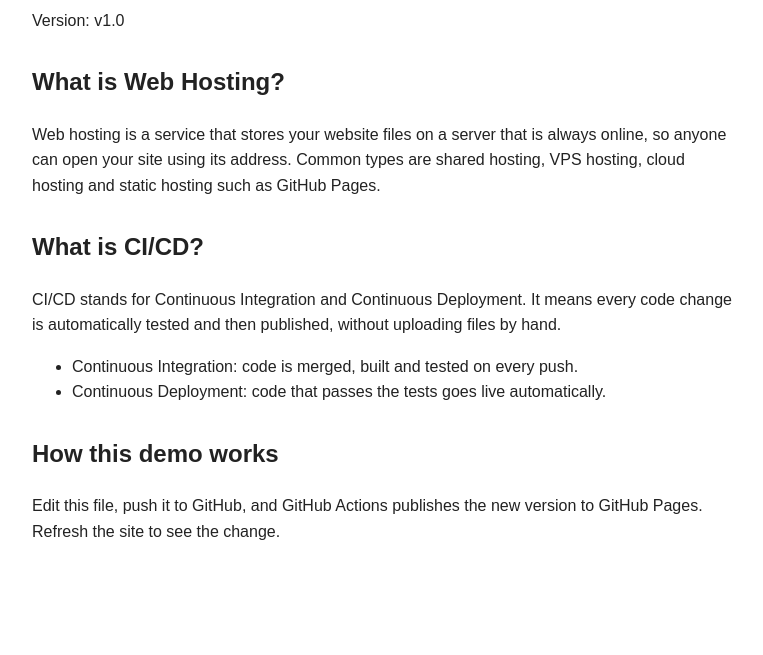
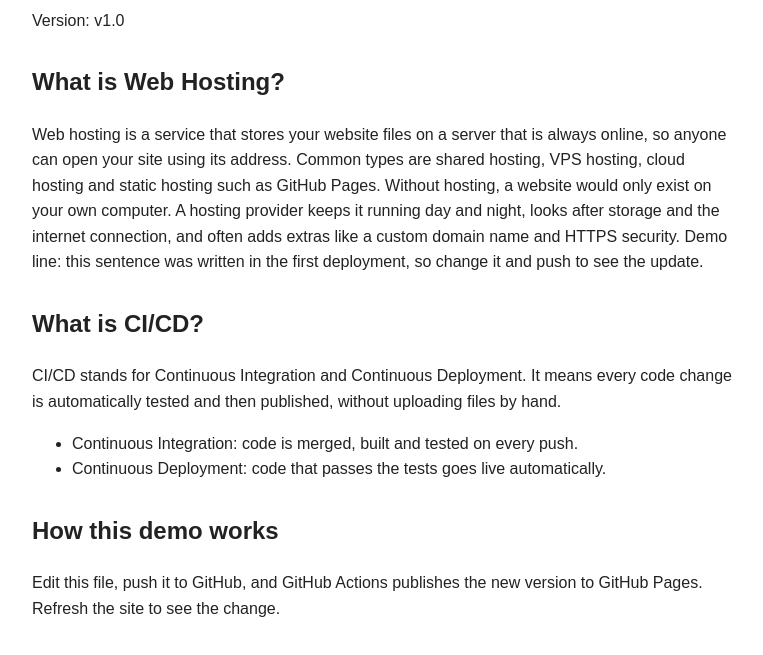
Before and after one commit to Nishan07/MBA-sem-3-web-hosting-CICD-demo, a plain HTML site: page index.html in a window 1280 px wide. Shown: the part 105-760 px from the top of the page, without its empty margins (258-1021 px from the left). Drawn offline with Linux system fonts and the light colour scheme.

Commit message:
Update index.html

```diff
--- a/index.html
+++ b/index.html
@@ -16,7 +16,7 @@
   <p>Version: v1.0</p>
 
   <h2>What is Web Hosting?</h2>
-  <p>Web hosting is a service that stores your website files on a server that is always online, so anyone can open your site using its address. Common types are shared hosting, VPS hosting, cloud hosting and static hosting such as GitHub Pages.</p>
+  <p>Web hosting is a service that stores your website files on a server that is always online, so anyone can open your site using its address. Common types are shared hosting, VPS hosting, cloud hosting and static hosting such as GitHub Pages. Without hosting, a website would only exist on your own computer. A hosting provider keeps it running day and night, looks after storage and the internet connection, and often adds extras like a custom domain name and HTTPS security. Demo line: this sentence was written in the first deployment, so change it and push to see the update.</p>
 
   <h2>What is CI/CD?</h2>
   <p>CI/CD stands for Continuous Integration and Continuous Deployment. It means every code change is automatically tested and then published, without uploading files by hand.</p>
```
